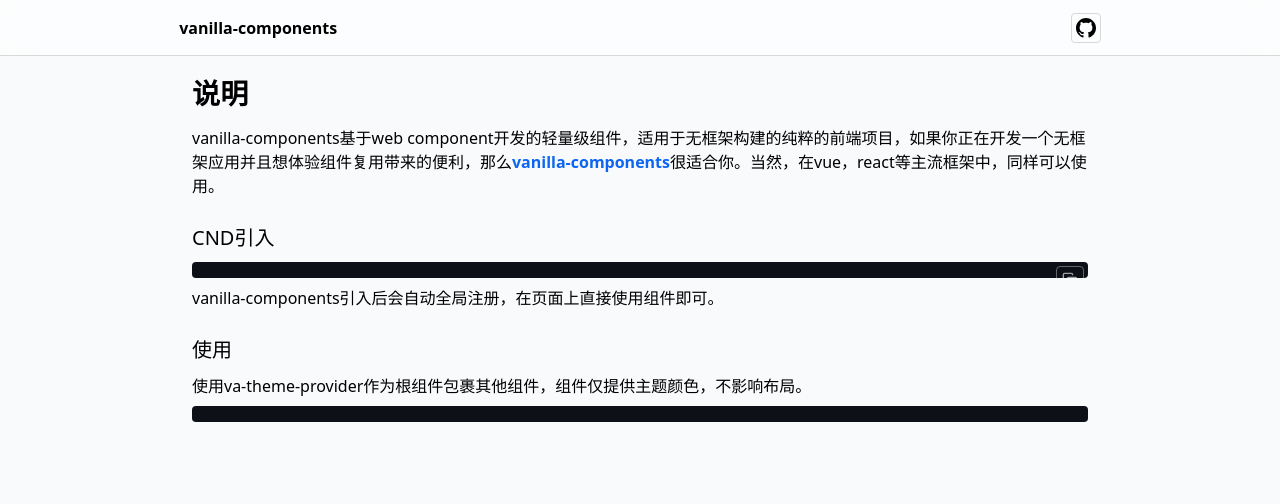
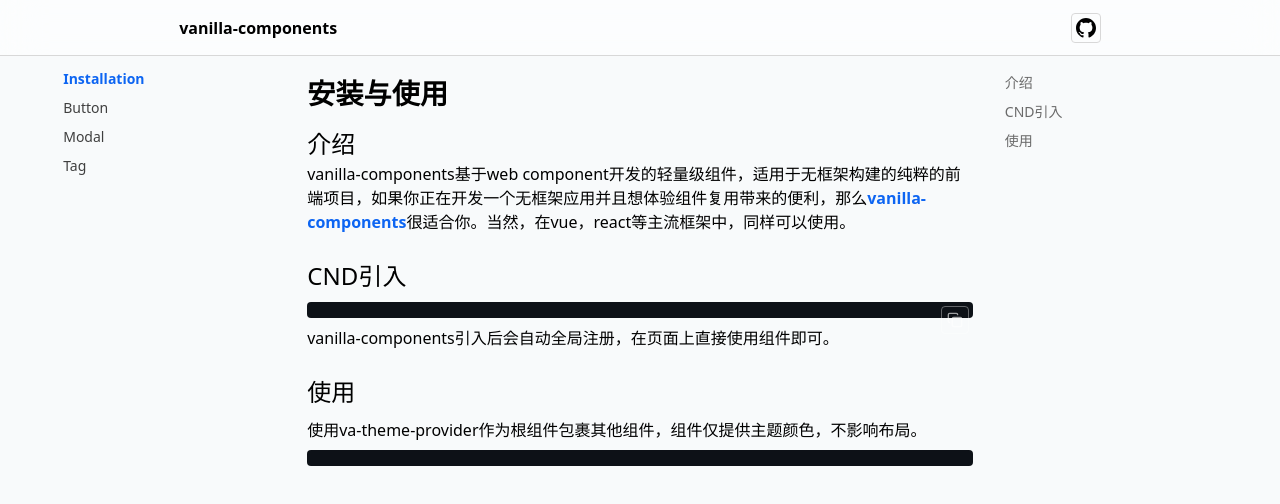
Before and after one commit to CiroLee/vanilla-components, a website: page src/docs/installation.html in a window 1280 px wide. Drawn offline with nearby package versions, Linux system fonts and the light colour scheme; a script that the page names is missing.

Commit message:
faet: 优化样式

```diff
--- a/src/docs/components/on-this-page.js
+++ b/src/docs/components/on-this-page.js
@@ -57,7 +57,7 @@
         .item.active {
           color: var(--primary-color);
         }
-        @media (max-width: 768px) {
+        @media (max-width: 928px) {
           .on-this-page {
             display: none;
           }
--- a/src/docs/components/side-nav.js
+++ b/src/docs/components/side-nav.js
@@ -49,7 +49,7 @@
             font-weight: bold;
           }
         }
-        @media (max-width: 768px) {
+        @media (max-width: 928px) {
           .side-nav {
             display: none;
           }
--- a/src/docs/components/syntax-highlight.js
+++ b/src/docs/components/syntax-highlight.js
@@ -63,6 +63,6 @@
     }
     .hljs-doctag,.hljs-keyword,.hljs-meta .hljs-keyword,.hljs-template-tag,.hljs-template-variable,.hljs-type,.hljs-variable.language_{color:#ff7b72}.hljs-title,.hljs-title.class_,.hljs-title.class_.inherited__,.hljs-title.function_{color:#d2a8ff}.hljs-attr,.hljs-attribute,.hljs-literal,.hljs-meta,.hljs-number,.hljs-operator,.hljs-selector-attr,.hljs-selector-class,.hljs-selector-id,.hljs-variable{color:#79c0ff}.hljs-meta .hljs-string,.hljs-regexp,.hljs-string{color:#a5d6ff}.hljs-built_in,.hljs-symbol{color:#ffa657}.hljs-code,.hljs-comment,.hljs-formula{color:#8b949e}.hljs-name,.hljs-quote,.hljs-selector-pseudo,.hljs-selector-tag{color:#7ee787}.hljs-subst{color:#c9d1d9}.hljs-section{color:#1f6feb;font-weight:700}.hljs-bullet{color:#f2cc60}.hljs-emphasis{color:#c9d1d9;font-style:italic}.hljs-strong{color:#c9d1d9;font-weight:700}.hljs-addition{color:#aff5b4;background-color:#033a16}.hljs-deletion{color:#ffdcd7;background-color:#67060c}
     </style>
-    <div class="code-block"><pre language="${this.language}"><code>${html}</code></pre></div>`;
+    <div part="code-block" class="code-block"><pre language="${this.language}"><code>${html}</code></pre></div>`;
   }
 }
--- a/src/docs/config/navigation.config.js
+++ b/src/docs/config/navigation.config.js
@@ -1,4 +1,9 @@
 export const navigationConfig = [
+  {
+    id: 'installation',
+    label: 'Installation',
+    path: './installation.html',
+  },
   {
     id: 'va-button',
     label: 'Button',
--- a/src/docs/installation.html
+++ b/src/docs/installation.html
@@ -6,31 +6,41 @@
     <title>vanilla-components | Installation</title>
     <link rel="stylesheet" href="./styles/global.css" />
     <script src="https://cdn.jsdelivr.net/npm/@tailwindcss/browser@4"></script>
+    <style>
+      #cdn-code::part(code-block) {
+        max-width: 600px;
+      }
+    </style>
   </head>
   <body>
     <va-theme-provider>
       <nav-header></nav-header>
-      <section class="main-container block mt-18 lg:max-w-4xl">
-        <h3 class="mb-3">说明</h3>
+      <section class="main-container">
+        <side-nav active="installation"></side-nav>
+        <section class="mt-18">
+          <h3 class="mb-3">安装与使用</h3>
+          <h4 id="intrduce">介绍</h4>
           <p>
             vanilla-components基于web component开发的轻量级组件，适用于无框架构建的纯粹的前端项目，如果你正在开发一个无框架应用并且想体验组件复用带来的便利，那么<span
               class="font-semibold text-(--primary-color)"
               >vanilla-components</span
             >很适合你。当然，在vue，react等主流框架中，同样可以使用。
           </p>
-        <h5 class="mt-6 mb-2">CND引入</h5>
-        <div class="bg-[#0d1117] p-2 rounded overflow-auto relative">
+          <h4 id="cdn" class="mt-6 mb-2">CND引入</h4>
+          <div class="bg-[#0d1117] p-2 rounded relative">
             <div class="mr-10 overflow-auto hidden-scrollbar">
               <syntax-highlight id="cdn-code" language="html"></syntax-highlight>
             </div>
             <copy-button id="copy-cdn-btn" class="absolute right-1 top-1" />
           </div>
           <p class="mt-2">vanilla-components引入后会自动全局注册，在页面上直接使用组件即可。</p>
-        <h5 class="mt-6 mb-2">使用</h5>
+          <h4 id="use" class="mt-6 mb-2">使用</h4>
           <p class="mb-2">使用va-theme-provider作为根组件包裹其他组件，组件仅提供主题颜色，不影响布局。</p>
           <div class="bg-[#0d1117] p-2 rounded overflow-auto relative">
             <syntax-highlight id="usage-code" language="html"></syntax-highlight>
           </div>
+        </section>
+        <on-this-page></on-this-page>
       </section>
     </va-theme-provider>
   </body>
@@ -40,6 +50,9 @@
     import './components/nav-header.js';
     import './components/syntax-highlight.js';
     import './components/copy-button.js';
+    import './components/side-nav.js';
+    import './components/on-this-page.js';
+
     const cdnStr = '<script type="module" src="https://cdn.jsdelivr.net/npm/@cirolee/vanilla-components@latest/dist/vanilla-components.esm.js"><\/script>';
     const copyCdnBtn = document.getElementById('copy-cdn-btn');
     copyCdnBtn.text = cdnStr;
--- a/src/docs/styles/layout.css
+++ b/src/docs/styles/layout.css
@@ -8,7 +8,7 @@
     display: grid;
     grid-template-columns: minmax(max-content, 240px) 1fr minmax(max-content, 240px);
     gap: 16px;
-    @media (max-width: 768px) {
+    @media (max-width: 928px) {
       width: 100%;
       padding: 0 16px;
       display: block;
```
Also changed, not shown: src/ui/button/index.js (+4 -4 lines), src/ui/tag/index.js (+24 -1 lines). Lines whose indentation alone changed are shown as unchanged.
